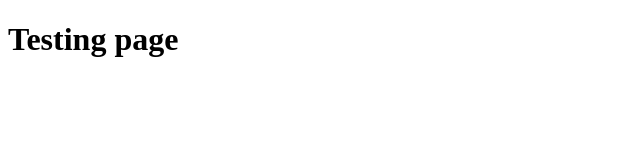
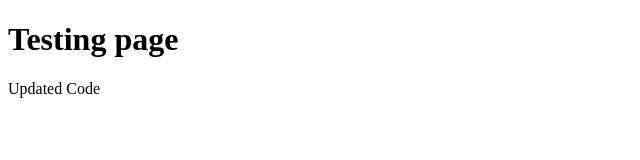
Before and after one commit to RanaJazim/example, a plain HTML site: page testing/index.html in a window 1280 px wide. Shown: the whole page, without its empty margins (0-640 px from the left). Drawn offline with Linux system fonts and the light colour scheme.

Commit message:
Update index.html

```diff
--- a/testing/index.html
+++ b/testing/index.html
@@ -9,6 +9,7 @@
   <body>
     <div>
       <h1>Testing page</h1>
+      <p>Updated Code</p>
     </div>
   </body>
 </html>
```
